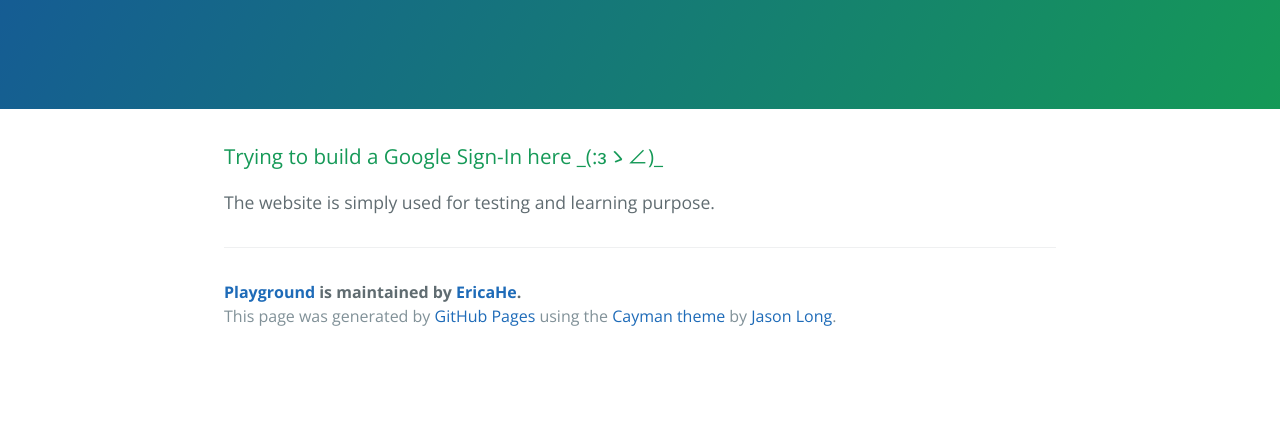
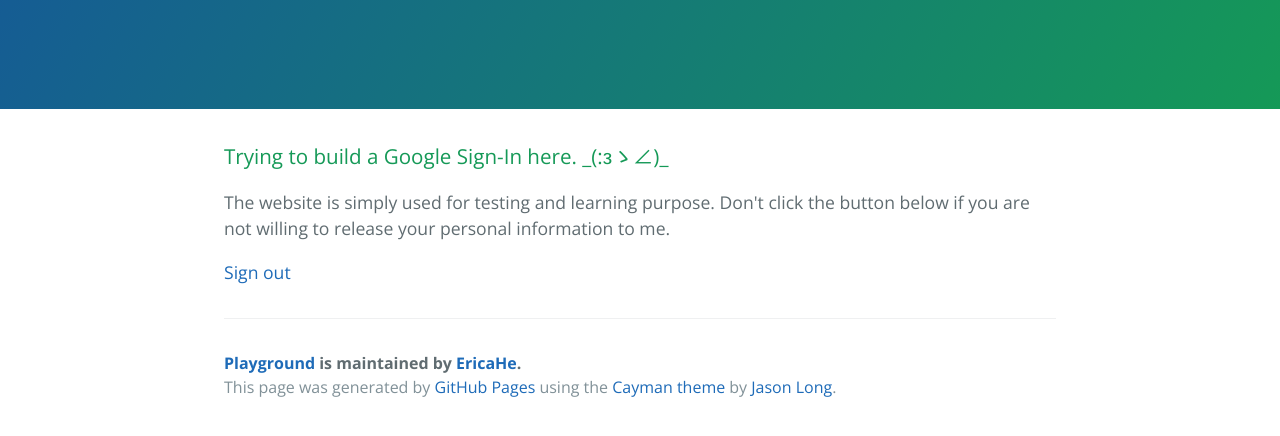
Before and after one commit to EricaHe/playground, a plain HTML site: page index.html in a window 1280 px wide. Shown: the part 208-644 px from the top of the page. Drawn offline with nearby package versions, Linux system fonts and the light colour scheme.

Commit message:
some warning, just in case

```diff
--- a/index.html
+++ b/index.html
@@ -11,7 +11,6 @@
 		<link rel="stylesheet" type="text/css" href="stylesheets/github-light.css" media="screen">
 	</head>
 	<body>
-		<script src="https://apis.google.com/js/platform.js?onload=renderButton" async defer></script>
 		<section class="page-header">
 			<h1 class="project-name">Playground</h1>
 			<h2 class="project-tagline">for testing and trying</h2>
@@ -19,21 +18,14 @@
 
 		<section class="main-content">
 			<h3>
-				<a id="welcome-to-github-pages" class="anchor" href="#welcome-to-github-pages" aria-hidden="true"><span class="octicon octicon-link"></span></a>Trying to build a Google Sign-In here _(:зゝ∠)_
+				<a id="welcome-to-github-pages" class="anchor" href="#welcome-to-github-pages" aria-hidden="true"><span class="octicon octicon-link"></span></a>Trying to build a Google Sign-In here. _(:зゝ∠)_
 			</h3>
 
-			<p>The website is simply used for testing and learning purpose.</p>
+			<p>The website is simply used for testing and learning purpose. Don't click the button below if you are not willing to release your personal information to me.</p>
 
 			<div class="g-signin2" data-onsuccess="onSignIn"></div>
-			<script>
-				function onSignIn(googleUser) {
-					var profile = googleUser.getBasicProfile();
-					console.log('ID: ' + profile.getId()); // Do not send to your backend! Use an ID token instead.
-					console.log('Name: ' + profile.getName());
-					console.log('Image URL: ' + profile.getImageUrl());
-					console.log('Email: ' + profile.getEmail());
-				}
-			</script>
+
+			<a href="#" onclick="signOut();">Sign out</a>
 
 
 			<footer class="site-footer">
@@ -41,11 +33,26 @@
 
 				<span class="site-footer-credits">This page was generated by <a href="https://pages.github.com">GitHub Pages</a> using the <a href="https://github.com/jasonlong/cayman-theme">Cayman theme</a> by <a href="https://twitter.com/jasonlong">Jason Long</a>.</span>
 
-								<script src="https://apis.google.com/js/platform.js" async defer></script>
+				<script src="https://apis.google.com/js/platform.js" async defer></script>
+
+				<script>
+					function onSignIn(googleUser) {
+						var profile = googleUser.getBasicProfile();
+						console.log('ID: ' + profile.getId()); // Do not send to your backend! Use an ID token instead.
+						console.log('Name: ' + profile.getName());
+						console.log('Image URL: ' + profile.getImageUrl());
+						console.log('Email: ' + profile.getEmail());
+					}
+					function signOut() {
+						var auth2 = gapi.auth2.getAuthInstance();
+						auth2.signOut().then(function () {
+							console.log('User signed out.');
+						});
+					}
+				</script>
 			</footer>
 
 		</section>
 
-
 	</body>
 </html>
```
